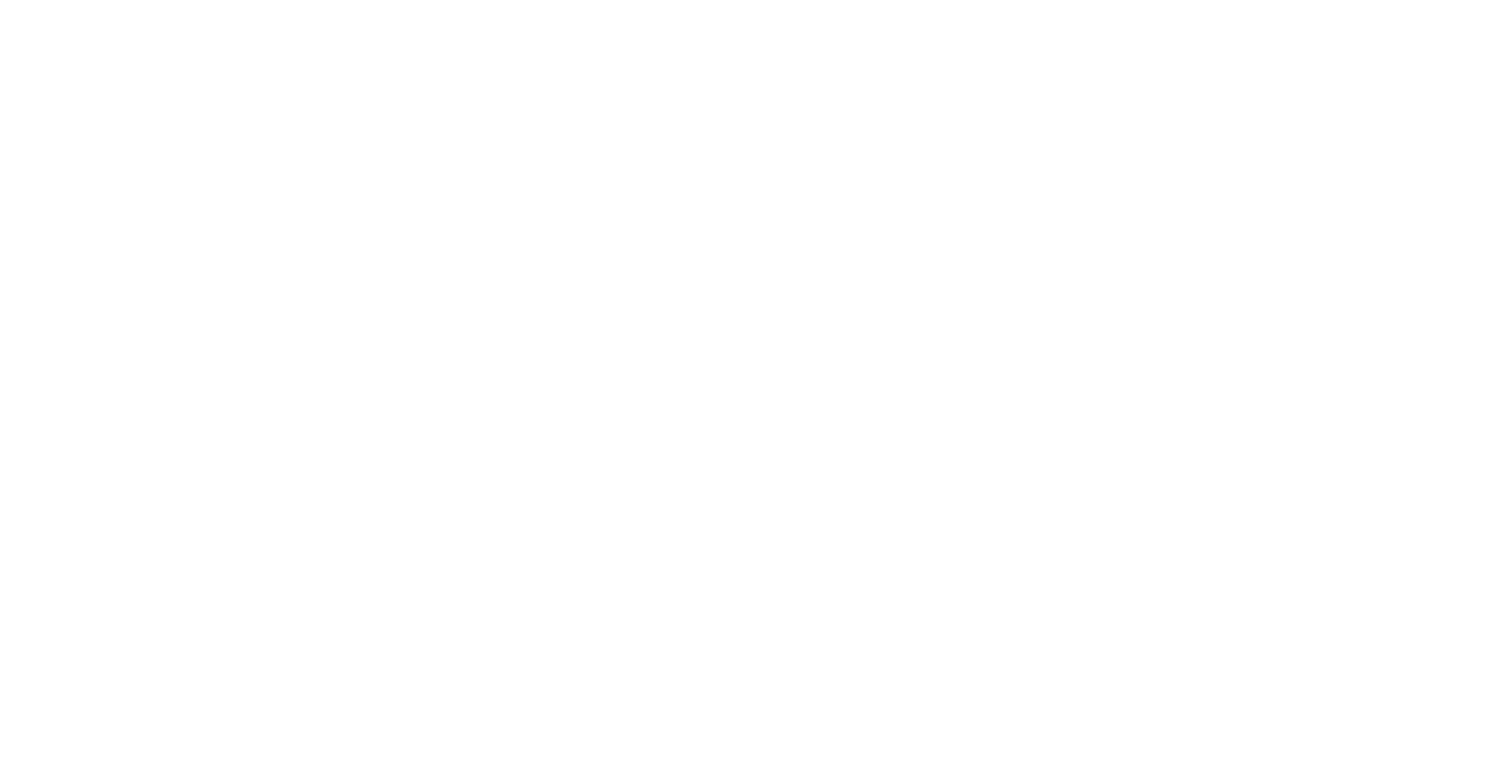
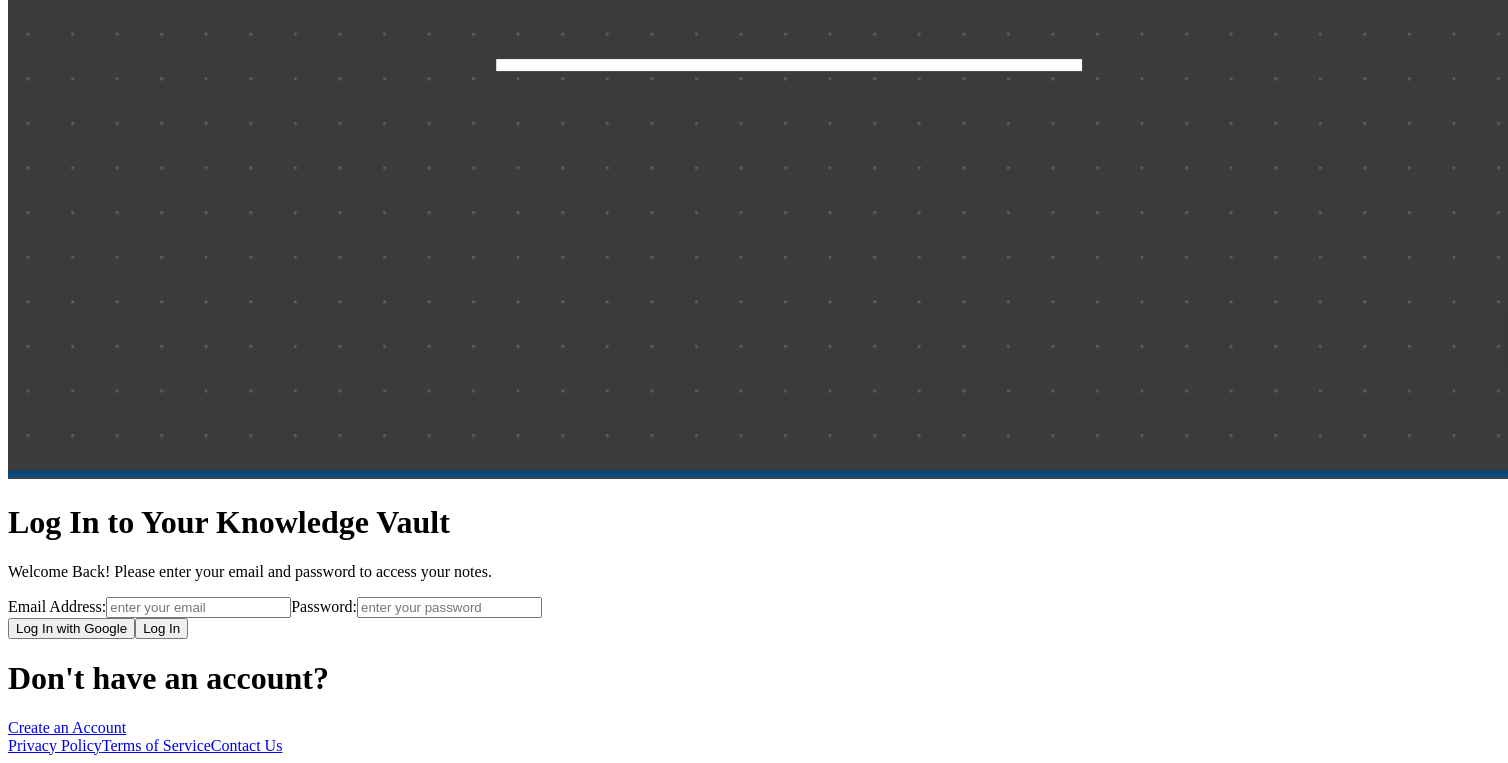
Before and after one commit to Dharmraj06/JSVault, a React (Vite) app in the folder my-react-app/: page / in a window 1280 px wide. Before the commit this address had no page. Shown: the part 1088-1851 px from the top of the page, 1508 px wide, since content can reach past the window. Before the commit the page ends 800 px from the top, so only its background shows below. Built offline with nearby package versions, Linux system fonts and the light colour scheme.

Commit message:
updated the route of register and login

```diff
--- a/my-react-app/src/client/login.jsx
+++ b/my-react-app/src/client/login.jsx
@@ -3,7 +3,7 @@ import logo from "../assets/logo.png";
 import { useState } from "react";
 // import { Link } from 'react-router-dom';
 import axios from "axios";
-
+import {Link} from 'react-router-dom';
 export default function Login() {
   const [email, setEmail] = useState("");
   const [password, setPassword] = useState("");
@@ -83,9 +83,9 @@ export default function Login() {
 
       <div className="createAccount">
         <h1>Don't have an account?</h1>
-        <link to="/register" className="button lite">
+        <Link to="/register" className="button lite">
           Create an Account
-          </link>
+          </Link>
         {/* //<button className="button lite">Create an Account</button> */}
       </div>
 
--- a/my-react-app/src/client/register.jsx
+++ b/my-react-app/src/client/register.jsx
@@ -3,7 +3,7 @@ import logo from '../assets/logo.png';
 import {useState} from "react";
 // import { Link } from 'react-router-dom';
 import axios from 'axios';
-
+import {Link} from 'react-router-dom';
 
 export default function Register(){
     const [name, setName] = useState('');
@@ -78,9 +78,9 @@ export default function Register(){
 
 			<div className="createAccount">
 				<h1>Already have an account?</h1>
-				<link to="/login" className="button lite">
+				<Link to="/login" className="button lite">
 					Create an Account
-					</link>
+					</Link>
 				{/* <button className="button lite">Login to your Account</button> */}
 
 			</div>
--- a/my-react-app/src/server/App.jsx
+++ b/my-react-app/src/server/App.jsx
@@ -1,17 +1,16 @@
 import '../client/public/App.css'
 import Login from '../client/login.jsx'
 import Register from '../client/register.jsx'
-import {BrowserRouter,Routes,Route} from "react-router-dom";
+import {BrowserRouter,Routes,Route, Link} from "react-router-dom";
 
 function App() {
 	return (
 		<BrowserRouter>
 			<Routes>
-				<Route path="/login" element={<Login />} />
+				<Route path="/" element={<Login />} />
 				<Route path="/register" element={<Register />} />
 			</Routes>
 		</BrowserRouter>
-
 	)
 }
 
```
